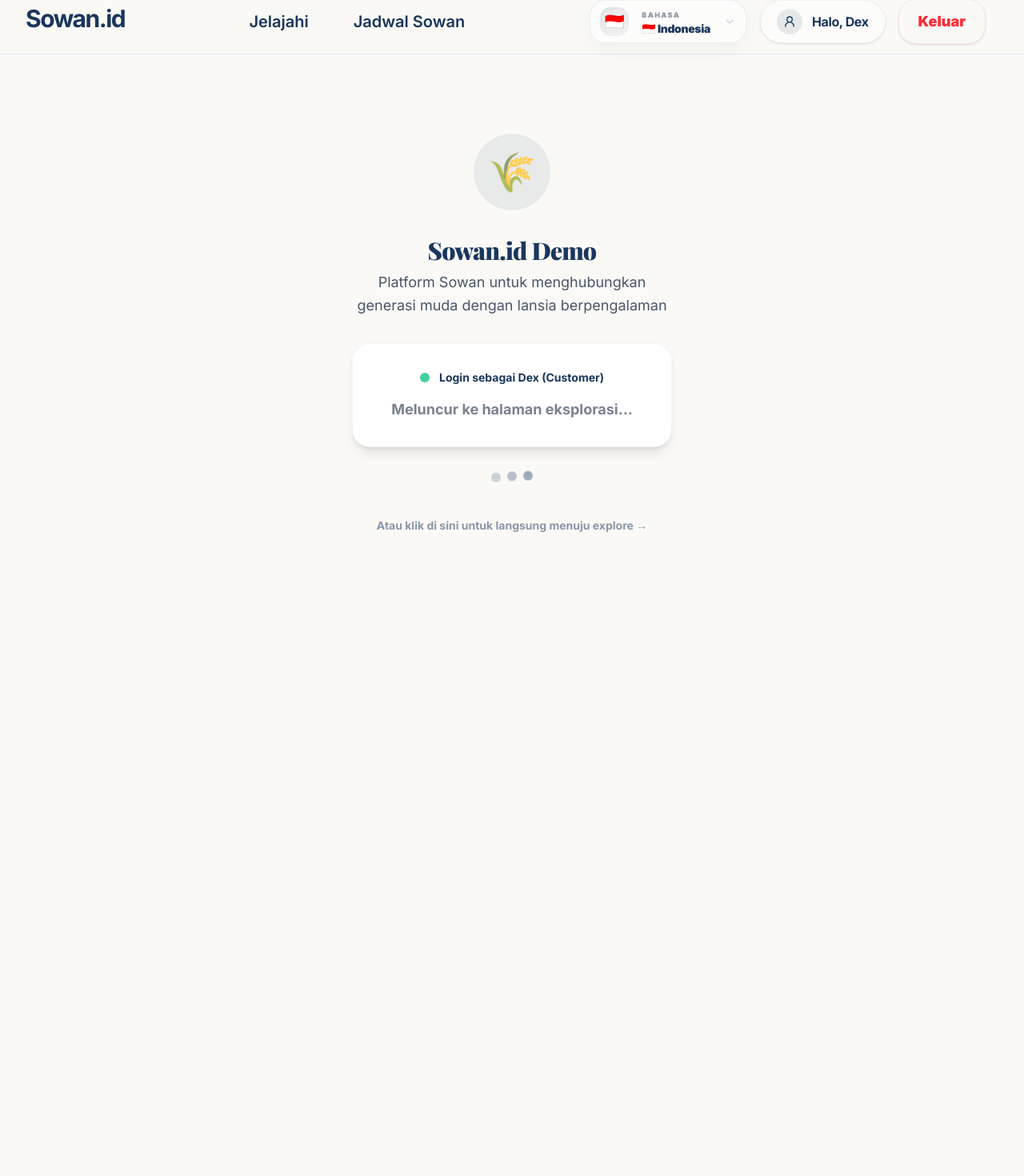
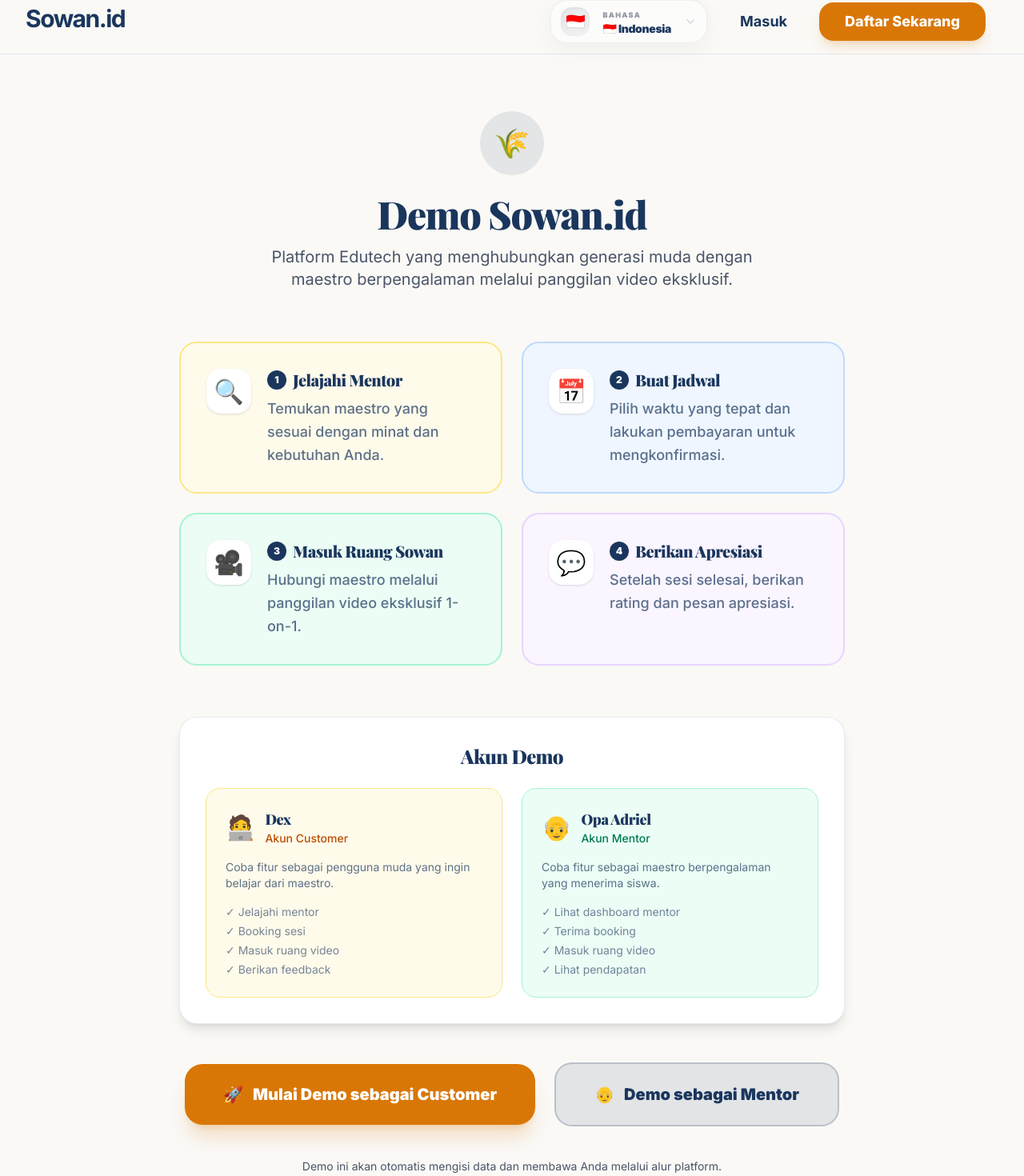
Before and after one commit to Stylenecy/Sowan, a Next.js app: page /demo in a window 1280 px wide. Shown: the part 13-1483 px from the top of the page at 80% size. Before the commit the page ends 800 px from the top, so only its background shows below. Built offline with nearby package versions, Linux system fonts and the light colour scheme; a web font is replaced by a local one.

Commit message:
feat: redesign /demo as proper guided demo with step-by-step walkthrough and dual account options

```diff
--- a/app/demo/page.tsx
+++ b/app/demo/page.tsx
@@ -6,74 +6,148 @@ import { useAuth } from "@/context/AuthContext";
 import Link from "next/link";
 
 const DEMO_STEPS = [
-    { message: "Memuat demo interaktif Sowan.id..." },
-    { message: "Meluncur ke halaman eksplorasi..." },
-    { message: "Menampilkan mentor tersedia..." },
-    { message: "Demo siap! Pilih mentor untuk memulai." },
+    {
+        icon: "🔍",
+        title: "Jelajahi Mentor",
+        desc: "Temukan maestro yang sesuai dengan minat dan kebutuhan Anda.",
+        color: "bg-amber-50 border-amber-200"
+    },
+    {
+        icon: "📅",
+        title: "Buat Jadwal",
+        desc: "Pilih waktu yang tepat dan lakukan pembayaran untuk mengkonfirmasi.",
+        color: "bg-blue-50 border-blue-200"
+    },
+    {
+        icon: "🎥",
+        title: "Masuk Ruang Sowan",
+        desc: "Hubungi maestro melalui panggilan video eksklusif 1-on-1.",
+        color: "bg-emerald-50 border-emerald-200"
+    },
+    {
+        icon: "💬",
+        title: "Berikan Apresiasi",
+        desc: "Setelah sesi selesai, berikan rating dan pesan apresiasi.",
+        color: "bg-purple-50 border-purple-200"
+    }
 ];
 
 export default function DemoPage() {
     const router = useRouter();
     const { login, user } = useAuth();
-    const [step, setStep] = useState(0);
-    const [message, setMessage] = useState(DEMO_STEPS[0].message);
     const hasRun = useRef(false);
 
-    useEffect(() => {
-        if (hasRun.current || user) return;
-        hasRun.current = true;
+    const handleStartDemo = () => {
+        login("Dex");
+        router.push("/explore");
+    };
 
-        login("Dex");
-        setStep(1);
-        setMessage(DEMO_STEPS[1].message);
-
-        const t1 = setTimeout(() => {
-            setStep(2);
-            setMessage(DEMO_STEPS[2].message);
-            router.push("/explore");
-        }, 1500);
-
-        return () => clearTimeout(t1);
-    }, [user, login, router]);
+    const handleStartAsMentor = () => {
+        login("Opa Adriel");
+        router.push("/dashboard/mentor");
+    };
 
     return (
-        <main className="min-h-screen w-full bg-[#FAF9F6] flex items-center justify-center pt-[72px]">
-            <div className="text-center space-y-8 max-w-md px-6">
-                {/* Logo */}
-                <div className="w-24 h-24 mx-auto rounded-full bg-primary/10 flex items-center justify-center animate-pulse">
-                    <span className="text-5xl">🌾</span>
-                </div>
+        <main className="min-h-screen w-full bg-[#FAF9F6] pt-[72px]">
+            <div className="max-w-4xl mx-auto px-4 sm:px-6 lg:px-8 py-12 lg:py-20">
 
-                {/* Title */}
-                <div>
-                    <h1 className="text-3xl font-black text-primary mb-2">Sowan.id Demo</h1>
-                    <p className="text-muted-foreground">Platform Sowan untuk menghubungkan generasi muda dengan lansia berpengalaman</p>
-                </div>
-
-                {/* Status */}
-                <div className="bg-white rounded-3xl p-8 shadow-lg border border-primary/5">
-                    <div className="flex items-center justify-center gap-3 mb-4">
-                        <div className={`w-3 h-3 rounded-full ${step >= 1 ? 'bg-emerald-500' : 'bg-primary/20'} animate-pulse`} />
-                        <span className="text-sm font-bold text-primary">Login sebagai Dex (Customer)</span>
+                {/* Header */}
+                <div className="text-center mb-16">
+                    <div className="w-20 h-20 mx-auto rounded-full bg-primary/10 flex items-center justify-center mb-6">
+                        <span className="text-4xl">🌾</span>
                     </div>
-                    <p className="text-lg font-bold text-muted-foreground animate-pulse">
-                        {message}
+                    <h1 className="text-4xl lg:text-5xl font-black text-primary mb-4">
+                        Demo Sowan.id
+                    </h1>
+                    <p className="text-xl text-muted-foreground max-w-2xl mx-auto">
+                        Platform Edutech yang menghubungkan generasi muda dengan maestro berpengalaman melalui panggilan video eksklusif.
                     </p>
                 </div>
 
-                {/* Loading dots */}
-                <div className="flex items-center justify-center gap-2">
-                    <div className="w-3 h-3 bg-primary/20 rounded-full animate-bounce" style={{ animationDelay: '0ms' }} />
-                    <div className="w-3 h-3 bg-primary/30 rounded-full animate-bounce" style={{ animationDelay: '100ms' }} />
-                    <div className="w-3 h-3 bg-primary/40 rounded-full animate-bounce" style={{ animationDelay: '200ms' }} />
+                {/* Demo Steps */}
+                <div className="grid grid-cols-1 md:grid-cols-2 gap-6 mb-16">
+                    {DEMO_STEPS.map((step, i) => (
+                        <div key={i} className={`rounded-3xl p-8 border-2 ${step.color}`}>
+                            <div className="flex items-start gap-5">
+                                <div className="w-14 h-14 rounded-2xl bg-white flex items-center justify-center text-3xl shrink-0 shadow-sm">
+                                    {step.icon}
+                                </div>
+                                <div>
+                                    <div className="flex items-center gap-2 mb-2">
+                                        <span className="w-6 h-6 rounded-full bg-primary text-white text-xs font-black flex items-center justify-center">{i + 1}</span>
+                                        <h3 className="text-xl font-black text-primary">{step.title}</h3>
+                                    </div>
+                                    <p className="text-primary/70 font-medium">{step.desc}</p>
+                                </div>
+                            </div>
+                        </div>
+                    ))}
                 </div>
 
-                {/* Skip button */}
-                <Link href="/explore">
-                    <button className="text-primary/50 hover:text-primary font-bold text-sm transition-colors">
-                        Atau klik di sini untuk langsung menuju explore →
+                {/* Demo Accounts Info */}
+                <div className="bg-white rounded-3xl p-8 shadow-lg border border-primary/10 mb-12">
+                    <h2 className="text-2xl font-black text-primary mb-6 text-center">Akun Demo</h2>
+                    <div className="grid grid-cols-1 md:grid-cols-2 gap-6">
+                        <div className="bg-amber-50 rounded-2xl p-6 border border-amber-200">
+                            <div className="flex items-center gap-3 mb-4">
+                                <span className="text-3xl">🧑‍💻</span>
+                                <div>
+                                    <h3 className="font-black text-primary text-lg">Dex</h3>
+                                    <p className="text-amber-700 text-sm font-medium">Akun Customer</p>
+                                </div>
+                            </div>
+                            <p className="text-primary/70 text-sm mb-4">Coba fitur sebagai pengguna muda yang ingin belajar dari maestro.</p>
+                            <ul className="text-sm text-primary/60 space-y-1">
+                                <li>✓ Jelajahi mentor</li>
+                                <li>✓ Booking sesi</li>
+                                <li>✓ Masuk ruang video</li>
+                                <li>✓ Berikan feedback</li>
+                            </ul>
+                        </div>
+                        <div className="bg-emerald-50 rounded-2xl p-6 border border-emerald-200">
+                            <div className="flex items-center gap-3 mb-4">
+                                <span className="text-3xl">👴</span>
+                                <div>
+                                    <h3 className="font-black text-primary text-lg">Opa Adriel</h3>
+                                    <p className="text-emerald-700 text-sm font-medium">Akun Mentor</p>
+                                </div>
+                            </div>
+                            <p className="text-primary/70 text-sm mb-4">Coba fitur sebagai maestro berpengalaman yang menerima siswa.</p>
+                            <ul className="text-sm text-primary/60 space-y-1">
+                                <li>✓ Lihat dashboard mentor</li>
+                                <li>✓ Terima booking</li>
+                                <li>✓ Masuk ruang video</li>
+                                <li>✓ Lihat pendapatan</li>
+                            </ul>
+                        </div>
+                    </div>
+                </div>
+
+                {/* CTA Buttons */}
+                <div className="flex flex-col sm:flex-row items-center justify-center gap-6">
+                    <button
+                        onClick={handleStartDemo}
+                        className="w-full sm:w-auto bg-accent hover:bg-accent/90 text-white font-black text-xl px-12 py-6 rounded-3xl shadow-xl shadow-accent/20 transition-all active:scale-95 flex items-center justify-center gap-3"
+                    >
+                        <span>🚀</span>
+                        Mulai Demo sebagai Customer
                     </button>
-                </Link>
+                    <button
+                        onClick={handleStartAsMentor}
+                        className="w-full sm:w-auto bg-primary/10 hover:bg-primary/20 text-primary font-black text-xl px-12 py-6 rounded-3xl border-2 border-primary/20 transition-all active:scale-95 flex items-center justify-center gap-3"
+                    >
+                        <span>👴</span>
+                        Demo sebagai Mentor
+                    </button>
+                </div>
+
+                {/* Info note */}
+                <p className="text-center text-muted-foreground text-sm mt-10">
+                    Demo ini akan otomatis mengisi data dan membawa Anda melalui alur platform.
+                    <br />
+                    Gunakan Wi-Fi stabil untuk pengalaman terbaik saat panggilan video.
+                </p>
+
             </div>
         </main>
     );
```
